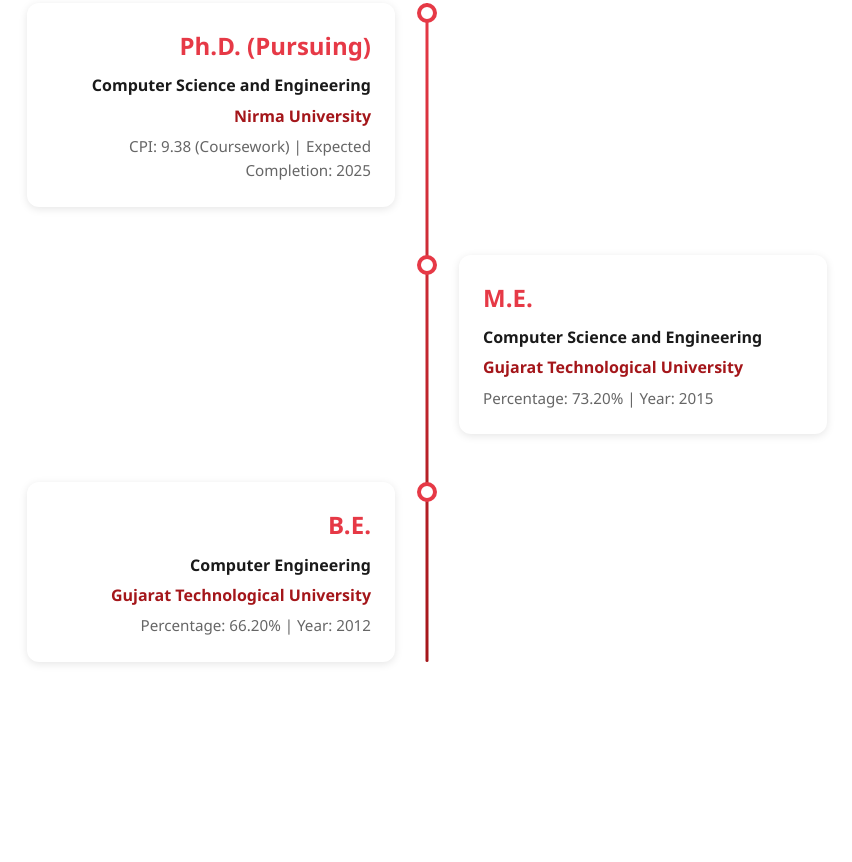
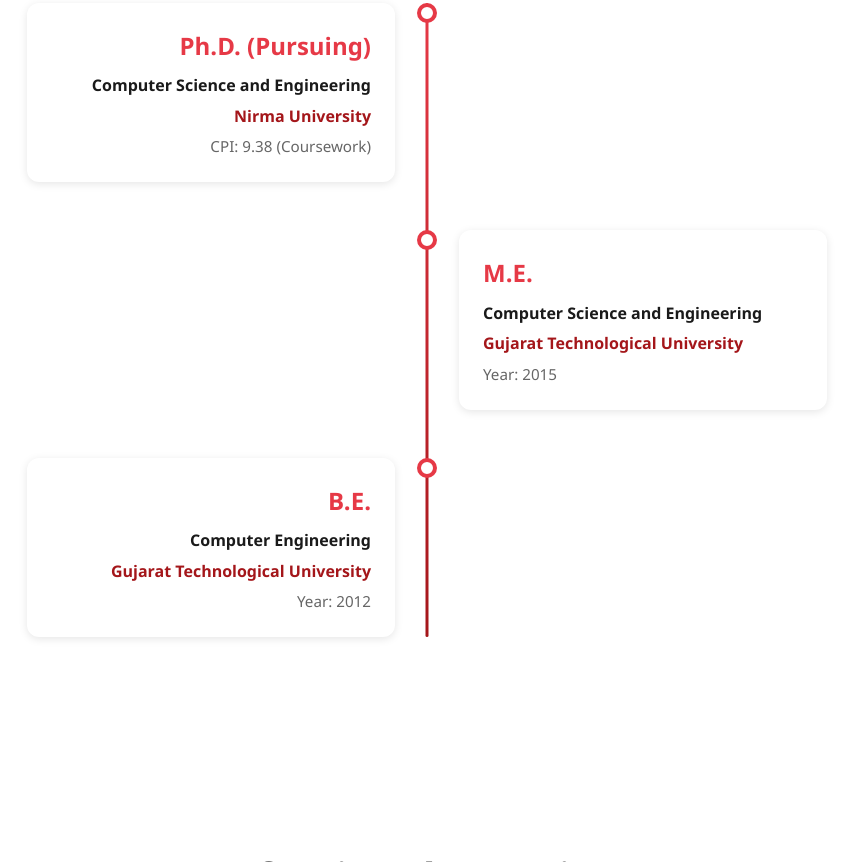
Before and after one commit to trupesh/trupesh.github.io, a website: page index.html in a window 1280 px wide. Shown: the part 1772-2634 px from the top of the page, without its empty margins (213-1065 px from the left). Drawn offline with Linux system fonts and the light colour scheme.

Commit message:
Update index.html

```diff
--- a/index.html
+++ b/index.html
@@ -110,7 +110,7 @@
                         <h3>Ph.D. (Pursuing)</h3>
                         <p class="timeline-degree">Computer Science and Engineering</p>
                         <p class="timeline-institution">Nirma University</p>
-                        <p class="timeline-details">CPI: 9.38 (Coursework) | Expected Completion: 2025</p>
+                        <p class="timeline-details">CPI: 9.38 (Coursework)</p>
                     </div>
                 </div>
                 <div class="timeline-item">
@@ -119,7 +119,7 @@
                         <h3>M.E.</h3>
                         <p class="timeline-degree">Computer Science and Engineering</p>
                         <p class="timeline-institution">Gujarat Technological University</p>
-                        <p class="timeline-details">Percentage: 73.20% | Year: 2015</p>
+                        <p class="timeline-details">Year: 2015</p>
                     </div>
                 </div>
                 <div class="timeline-item">
@@ -128,7 +128,7 @@
                         <h3>B.E.</h3>
                         <p class="timeline-degree">Computer Engineering</p>
                         <p class="timeline-institution">Gujarat Technological University</p>
-                        <p class="timeline-details">Percentage: 66.20% | Year: 2012</p>
+                        <p class="timeline-details">Year: 2012</p>
                     </div>
                 </div>
             </div>
```
